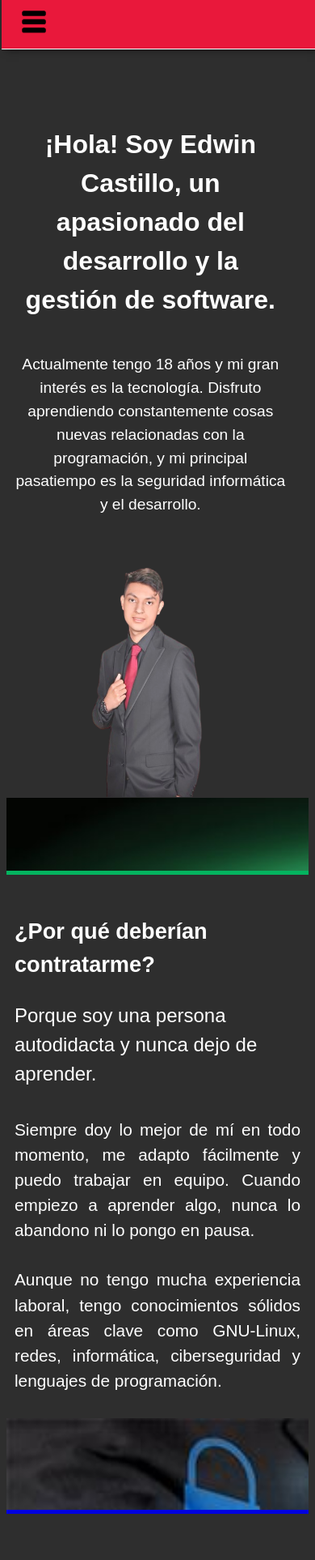
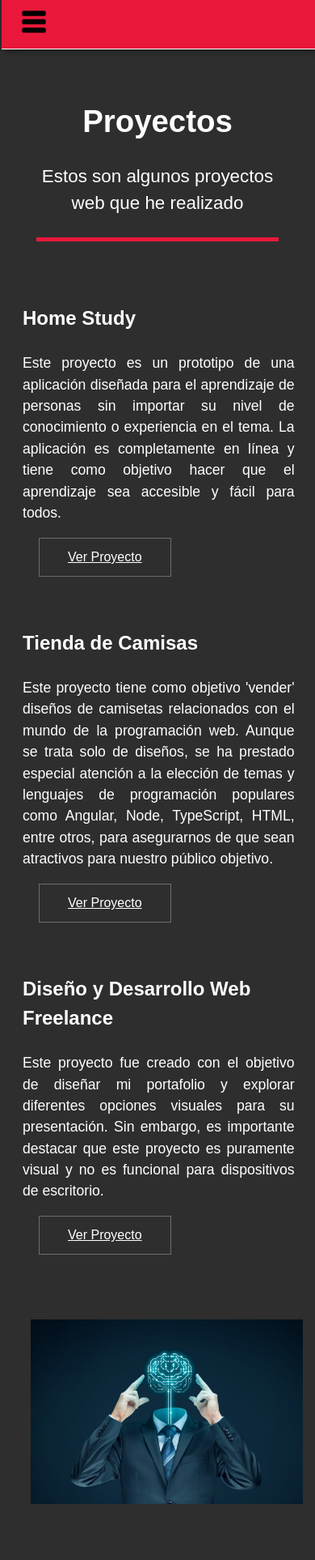
Before and after one commit to EdwinC27/PortafolioConAngular, an Angular app: page /proyectos in a window 390 px wide. Before the commit this address led to /. Shown: the top 1926 px of the page at 81% size. Built offline with nearby package versions, Linux system fonts and the light colour scheme.

Commit message:
Agregar la seccion de mis Proyectos

```diff
--- a/src/app/app-routing.module.ts
+++ b/src/app/app-routing.module.ts
@@ -1,7 +1,18 @@
 import { NgModule } from '@angular/core';
 import { RouterModule, Routes } from '@angular/router';
+import { PresentationComponent } from './presentation/presentation.component';
+import { ProyectosComponent } from './proyectos/proyectos.component';
 
-const routes: Routes = [];
+const routes: Routes = [
+  {
+    path : "",
+    component : PresentationComponent
+  },
+  {
+    path : "proyectos",
+    component : ProyectosComponent
+  }
+];
 
 @NgModule({
   imports: [RouterModule.forRoot(routes)],
--- a/src/app/app.component.html
+++ b/src/app/app.component.html
@@ -1,4 +1,4 @@
-<app-presentation></app-presentation>
+<router-outlet></router-outlet>
 
 <footer> <!-- pie de pagina -->
   <section class="buttons_iconos">
--- a/src/app/app.module.ts
+++ b/src/app/app.module.ts
@@ -7,6 +7,7 @@ import { PresentationComponent } from './presentation/presentation.component';
 import { PorqueContratarmeComponent } from './porque-contratarme/porque-contratarme.component';
 import { MiPasionComponent } from './mi-pasion/mi-pasion.component';
 import { ProgramacionComponent } from './programacion/programacion.component';
+import { ProyectosComponent } from './proyectos/proyectos.component';
 
 @NgModule({
   declarations: [
@@ -14,7 +15,8 @@ import { ProgramacionComponent } from './programacion/programacion.component';
     PresentationComponent,
     PorqueContratarmeComponent,
     MiPasionComponent,
-    ProgramacionComponent
+    ProgramacionComponent,
+    ProyectosComponent
   ],
   imports: [
     BrowserModule,
--- a/src/app/presentation/presentation.component.ts
+++ b/src/app/presentation/presentation.component.ts
@@ -7,8 +7,8 @@ import { Component, ViewChild, ElementRef } from '@angular/core';
 })
 export class PresentationComponent {
   imgLinea: String = "../../assets/imagenes/3-line.png";
-  index: String = "";
-  misProyectos: String = "";
+  index: String = "/";
+  misProyectos: String = "/proyectos";
   cursos: String = "";
   skills: String = "";
   cv: String = "";
--- /dev/null
+++ b/src/app/proyectos/proyectos.component.css
@@ -0,0 +1,153 @@
+
+/* (Pagina Mis proyectos) Inicio de Presentacion */
+.presentacion_proyectos {
+	width: 50%;
+	height: 230px;
+	margin-left: 25%;
+	margin-right: 25%;
+	text-align: center;
+}
+
+.title_proyectos {
+	font-size: 2.6rem;
+	margin-top: 60px;
+}
+
+.secundario_title_proyectos {
+	font-size: 1.6rem;
+	margin-top: -10px;
+	border-bottom: 5px solid #e9183b;
+	padding-bottom: 25px;
+}
+/* (Pagina Mis proyectos) Fin de Presentacion */
+
+
+/* (Pagina Mis proyectos) Inicio de Proyectos */
+.img_proyectos {
+	width: 170%;
+	height: 70%;
+	margin-left: 70px;
+}
+
+.parrafos_proyectos {
+	font-size: 1.1rem;
+	margin-left: 40px;
+	text-align: justify;
+}
+
+.sub_title_proyectos {
+	margin-left: 40px;
+	font-size: 1.5rem;
+}
+
+.sub_title_proyectos_two {
+	margin-left: 67px;
+	font-size: 1.5rem;
+}
+
+.button_proyecto {
+	color: #fff;
+	box-shadow: inset 0 0 0 1px rgba(255, 255, 255, 0.3);
+	display: inline-block;
+	line-height: 3em;
+	padding: 0 2.25em;
+	margin-left: 40px;
+	margin-bottom: 100px;
+}
+
+.button_proyecto_two {
+	color: #fff;
+	box-shadow: inset 0 0 0 1px rgba(255, 255, 255, 0.3);
+	display: inline-block;
+	line-height: 3em;
+	padding: 0 2.25em;
+	margin-left: 70px;
+}
+
+@media screen and (min-width: 1000px) {
+	.grid-conteiner_proyectos {
+		display: grid;
+		grid-template-columns: repeat(3, 1fr)
+	}
+	.parrafos_proyectos_two {
+		font-size: 1.1rem;
+		width: 170%;
+		margin-left: 70px;
+	}
+}
+
+@media screen and (max-width: 1150px) {
+	.img_proyectos {
+		height: 50%;
+	}
+}
+
+@media screen and (max-width: 1000px) {
+	.parrafos_proyectos {
+		font-size: 1.1rem;
+		margin-left: 40px;
+		text-align: justify;
+		width: 110%;
+	}
+
+	.img_proyectos {
+		margin-left: 32.7%;
+		width: 160%;
+		height: 40%;
+	}
+
+	.parrafos_proyectos_two, .button_proyecto_two, .sub_title_proyectos_two {
+		margin-left: 32.7%;
+	}
+
+	.sub_title_proyectos, .parrafos_proyectos {
+		margin-left: 20px;
+	}
+}
+
+@media screen and (max-width: 999px) {
+	.parrafos_proyectos {
+		margin-right: 30px;
+		width: 90%;
+	}
+
+	.img_proyectos {
+		width: 90%;
+		height: 90%;
+		margin-left: 30px;
+		margin-right: 30px;
+		margin-top: 40px;
+		margin-bottom: 40px;
+	}
+
+	.sub_title_proyectos_two, .parrafos_proyectos_two, .button_proyecto_two {
+		margin-left: 30px;
+		margin-right: 30px;
+	}
+
+	.button_proyecto_two, .button_proyecto {
+		margin-bottom: 40px;
+	}
+}
+
+@media screen and (max-width: 700px) {
+	.presentacion_proyectos {
+		width: 80%;
+		height: 230px;
+		margin-left: 10%;
+		margin-right: 10%;
+	}
+
+	.title_proyectos {
+		font-size: 2.4rem;
+		margin-top: 60px;
+	}
+
+	.secundario_title_proyectos {
+		font-size: 1.4rem;
+		margin-top: -10px;
+		border-bottom: 5px solid #e9183b;
+		padding-bottom: 25px;
+	}
+}
+/* (Pagina Mis proyectos) Fin de Proyectos */
--- /dev/null
+++ b/src/app/proyectos/proyectos.component.html
@@ -0,0 +1,37 @@
+<section class="nav wrapper">  <!-- menu -->
+    <nav class="menu">
+        <ul class="menu_items menu_two" #menu>
+            <li><a [href] = "index">Inicio</a></li>
+            <li  class="active"><a [href] = "misProyectos">Proyectos</a></li>
+            <li><a [href] = "cursos">Cursos</a></li>
+            <li><a [href] = "skills">Habilidades</a></li>
+            <li><a target="_blank" [href] = "cv">Hoja de Vida</a></li>
+        </ul>
+
+        <div class="toggle" (click)="cambiar()"><img [src]="imgLinea"></div>
+    </nav>
+</section>
+
+
+<section class="presentacion_proyectos"> <!-- Presentacion -->
+    <h1 class="title_proyectos">{{ title }}</h1>
+    <p class="secundario_title_proyectos">{{ sub_title }}</p>
+</section>
+
+
+<section class="grid-conteiner_proyectos"> <!-- Proyectos -->
+    <div>
+        <section *ngFor="let proyecto of proyectos">
+            <h3 class="sub_title_proyectos">{{ proyecto.title }}</h3>
+            <p class="parrafos_proyectos interlineado_proyectos">{{ proyecto.description }}</p>
+            <a [href]="proyecto.url" class="button_proyecto" target="_blank">Ver Proyecto</a>
+        </section>
+    </div>
+
+    <div>
+        <img [src]="img" class="img_proyectos">
+
+        <p class="parrafos_proyectos_two parrafos_proyectos interlineado_proyectos">Si deseas ver más, puedes revisar mi GitHub, donde encontrarás una selección completa de mis proyectos de código abierto.</p>
+        <a [href]="github" class="button_proyecto_two" target="_blank">GitHub</a>
+    </div>
+</section>
--- /dev/null
+++ b/src/app/proyectos/proyectos.component.ts
@@ -0,0 +1,46 @@
+import { Component, ElementRef, ViewChild } from '@angular/core';
+import { Proyectos } from './proyectos.model';
+
+@Component({
+  selector: 'app-proyectos',
+  templateUrl: './proyectos.component.html',
+  styleUrls: ['./proyectos.component.css']
+})
+export class ProyectosComponent {
+  img: String = "../../assets/imagenes/descarga.jfif";
+  github: String = "https://github.com/EdwinC27";
+  title: String = "Proyectos";
+  sub_title: String = "Estos son algunos proyectos web que he realizado";
+
+
+  imgLinea: String = "../../assets/imagenes/3-line.png";
+  index: String = "/";
+  misProyectos: String = "/proyectos";
+  cursos: String = "";
+  skills: String = "";
+  cv: String = "";
+
+  @ViewChild('menu') menu: ElementRef | undefined;
+
+  cambiar(): void {
+    this.menu?.nativeElement.classList.toggle('show');
+  }
+
+  proyectos: Proyectos[] = [
+    {
+      title: "Home Study",
+      description: "Este proyecto es un prototipo de una aplicación diseñada para el aprendizaje de personas sin importar su nivel de conocimiento o experiencia en el tema. La aplicación es completamente en línea y tiene como objetivo hacer que el aprendizaje sea accesible y fácil para todos.",
+      url: "https://home-study.netlify.app/"
+    },
+    {
+      title: "Tienda de Camisas",
+      description: "Este proyecto tiene como objetivo 'vender' diseños de camisetas relacionados con el mundo de la programación web. Aunque se trata solo de diseños, se ha prestado especial atención a la elección de temas y lenguajes de programación populares como Angular, Node, TypeScript, HTML, entre otros, para asegurarnos de que sean atractivos para nuestro público objetivo.",
+      url: "https://venta-camisas.netlify.app/"
+    },
+    {
+      title: "Diseño y Desarrollo Web Freelance",
+      description: "Este proyecto fue creado con el objetivo de diseñar mi portafolio y explorar diferentes opciones visuales para su presentación. Sin embargo, es importante destacar que este proyecto es puramente visual y no es funcional para dispositivos de escritorio.",
+      url: "https://pre-presentacion.netlify.app/"
+    },
+  ]
+}
--- /dev/null
+++ b/src/app/proyectos/proyectos.model.ts
@@ -0,0 +1,5 @@
+export  interface Proyectos {
+    title: string,
+    description: string,
+    url: string
+}
```
Also changed, not shown: src/assets/imagenes/descarga.jfif (added), 1 other file (tests, documents, lock files or other folders).
